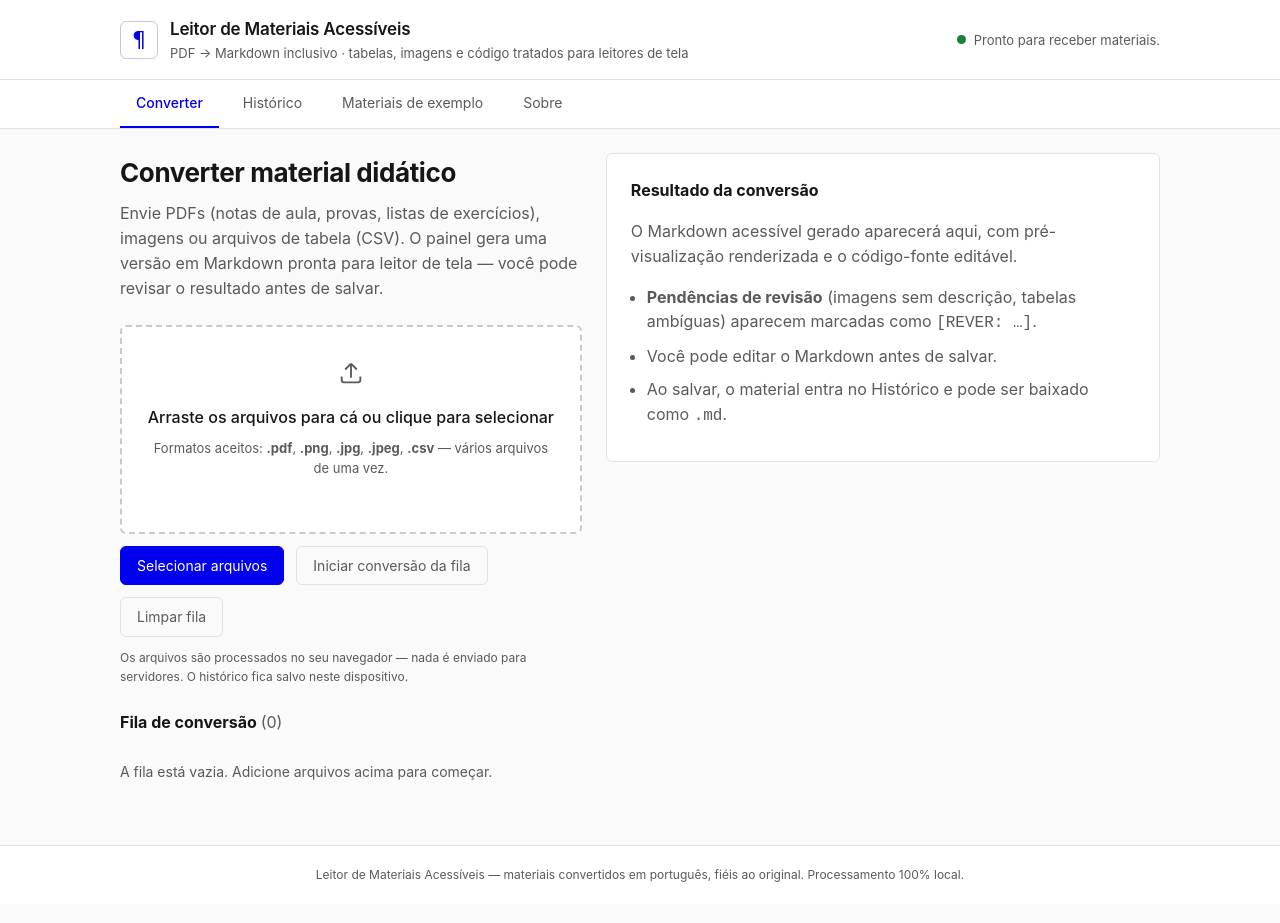
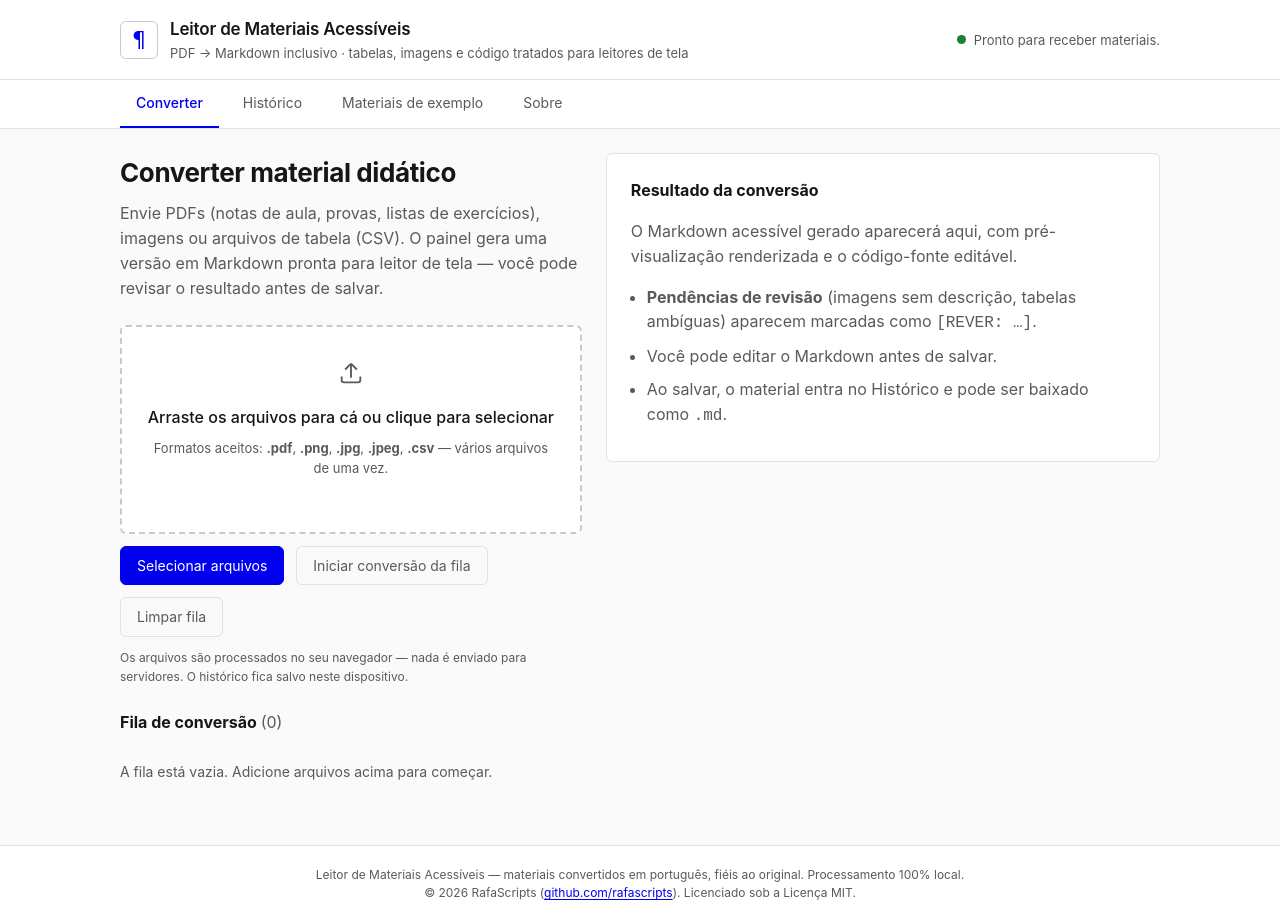
Before and after one commit to RafaScripts/Conversor, a website: page painel-web/index.html in a window 1280 px wide. Drawn offline with Linux system fonts and the light colour scheme.

Commit message:
feat: add MIT license and update footer with copyright information

```diff
--- a/painel-web/index.html
+++ b/painel-web/index.html
@@ -184,6 +184,7 @@
 
   <footer class="rodape">
     <p>Leitor de Materiais Acessíveis — materiais convertidos em português, fiéis ao original. Processamento 100% local.</p>
+    <p>&copy; 2026 RafaScripts (<a href="https://github.com/rafascripts" target="_blank" rel="noopener noreferrer">github.com/rafascripts</a>). Licenciado sob a Licença MIT.</p>
   </footer>
 
   <div class="aviso" id="aviso" role="status" aria-live="polite" hidden></div>
```
Also changed, not shown: 1 other file.
